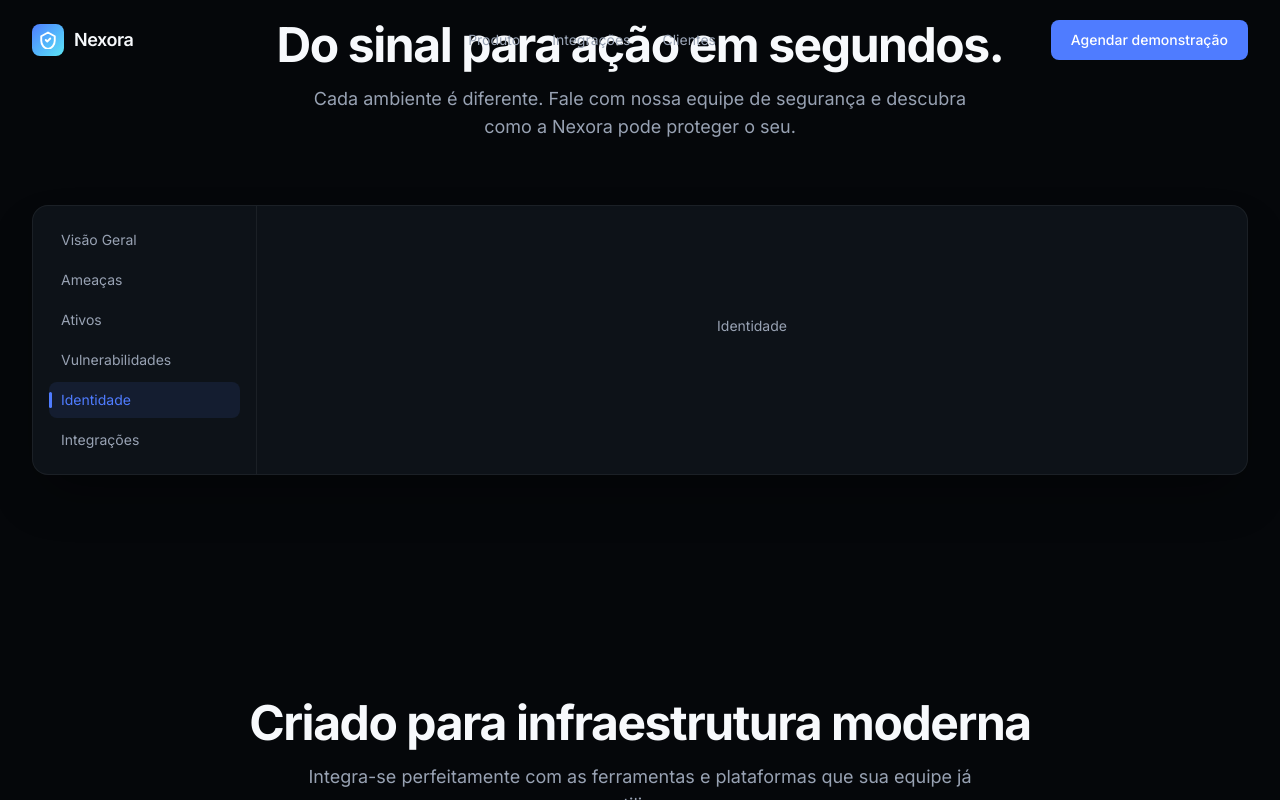
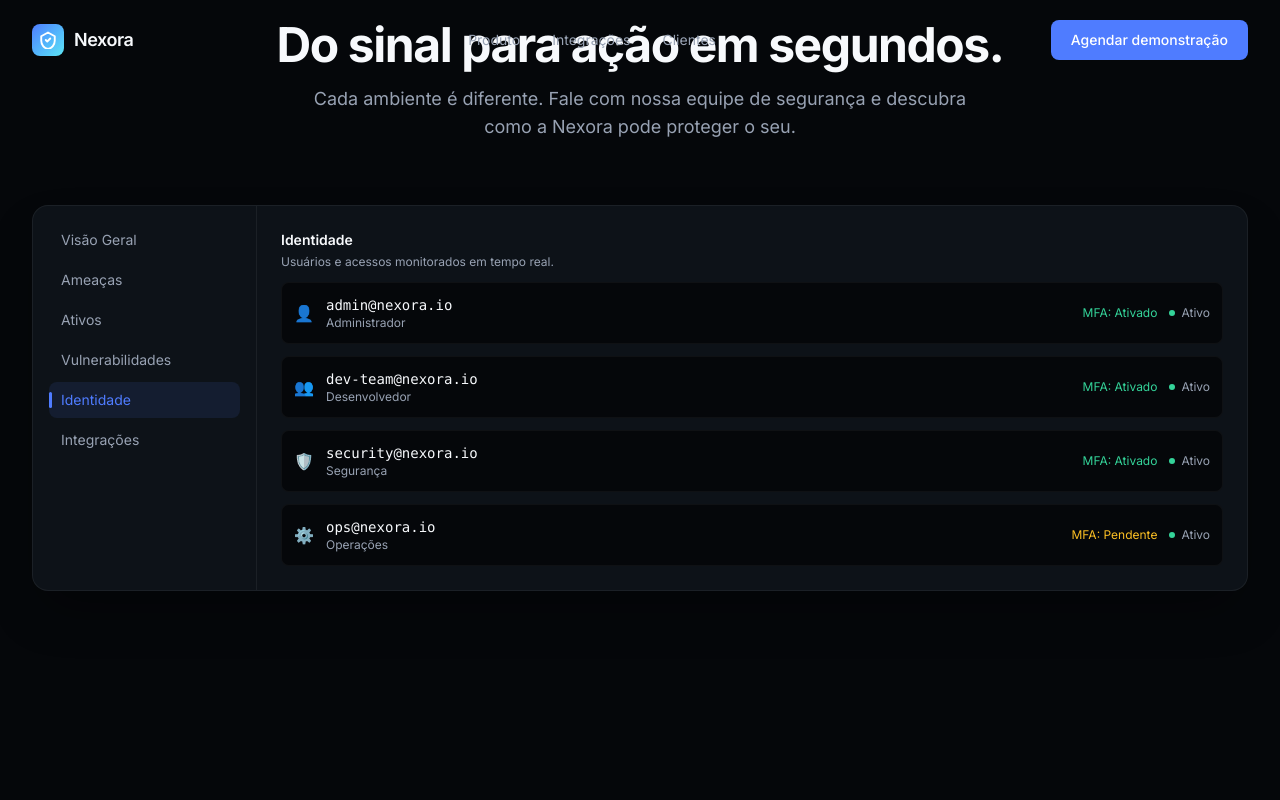
Before and after one commit to DevX4N/nexora-security, a Next.js app: page / in a window 1280 px wide. Both pictures are taken after a click on the button "Identidade". Shown: the part 3706-4506 px from the top of the page. Built offline with nearby package versions, Linux system fonts and the light colour scheme.

Commit message:
fix: add IdentityPanel with real content
- 4 users: admin, dev-team, security, ops
- Shows name, role, MFA status, active status
- Animated entry for each item
- PlaceholderPanel removed

```diff
--- a/src/components/InteractiveProduct.tsx
+++ b/src/components/InteractiveProduct.tsx
@@ -193,10 +193,49 @@ function VulnerabilitiesPanel({ reduced }: { reduced: boolean }) {
   );
 }
 
-function PlaceholderPanel({ title }: { title: string }) {
+function IdentityPanel({ reduced }: { reduced: boolean }) {
+  const identities = [
+    { name: "admin@nexora.io", role: "Administrador", mfa: "Ativado", status: "Ativo", icon: "👤" },
+    { name: "dev-team@nexora.io", role: "Desenvolvedor", mfa: "Ativado", status: "Ativo", icon: "👥" },
+    { name: "security@nexora.io", role: "Segurança", mfa: "Ativado", status: "Ativo", icon: "🛡️" },
+    { name: "ops@nexora.io", role: "Operações", mfa: "Pendente", status: "Ativo", icon: "⚙️" },
+  ];
+
   return (
-    <div className="flex items-center justify-center h-48 text-[#98A2B3] text-sm">
-      {title}
+    <div className="space-y-3">
+      <div>
+        <h3 className="text-sm font-semibold mb-1">Identidade</h3>
+        <p className="text-xs text-[#98A2B3]">Usuários e acessos monitorados em tempo real.</p>
+      </div>
+      {identities.map((user, i) => (
+        <motion.div
+          key={i}
+          initial={{ opacity: 0, x: -10 }}
+          animate={{ opacity: 1, x: 0 }}
+          transition={{
+            duration: reduced ? 0.01 : 0.3,
+            delay: reduced ? 0 : i * 0.08,
+          }}
+          className="flex items-center justify-between bg-[#05070A] rounded-lg p-3 border border-white/[0.04]"
+        >
+          <div className="flex items-center gap-3">
+            <span className="text-base">{user.icon}</span>
+            <div>
+              <p className="text-sm font-medium font-mono">{user.name}</p>
+              <p className="text-xs text-[#98A2B3]">{user.role}</p>
+            </div>
+          </div>
+          <div className="flex items-center gap-3">
+            <span className={`text-xs ${user.mfa === "Ativado" ? "text-[#34D399]" : "text-[#FBBF24]"}`}>
+              MFA: {user.mfa}
+            </span>
+            <div className="flex items-center gap-1.5">
+              <div className="w-1.5 h-1.5 rounded-full bg-[#34D399]" />
+              <span className="text-xs text-[#98A2B3]">{user.status}</span>
+            </div>
+          </div>
+        </motion.div>
+      ))}
     </div>
   );
 }
@@ -374,7 +413,7 @@ export default function InteractiveProduct() {
                   {activeTab === "vulnerabilities" && (
                     <VulnerabilitiesPanel reduced={reduced} />
                   )}
-                  {activeTab === "identity" && <PlaceholderPanel title="Identidade" />}
+                  {activeTab === "identity" && <IdentityPanel reduced={reduced} />}
                   {activeTab === "integrations" && <IntegrationsPanel reduced={reduced} />}
                 </motion.div>
               </AnimatePresence>
```
